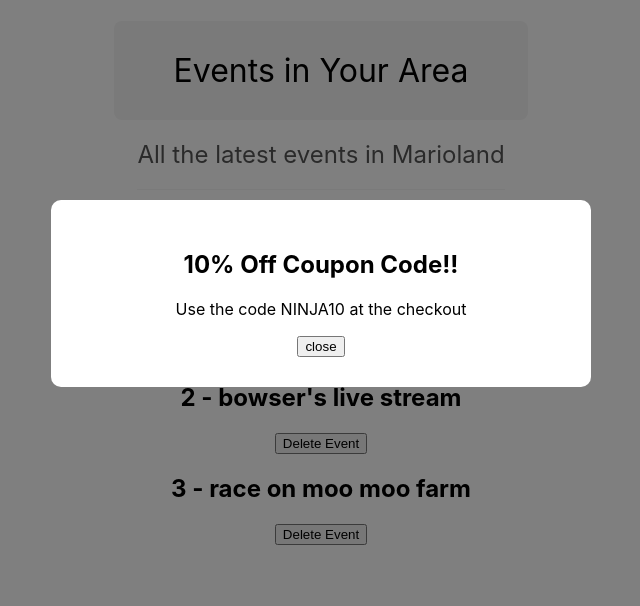
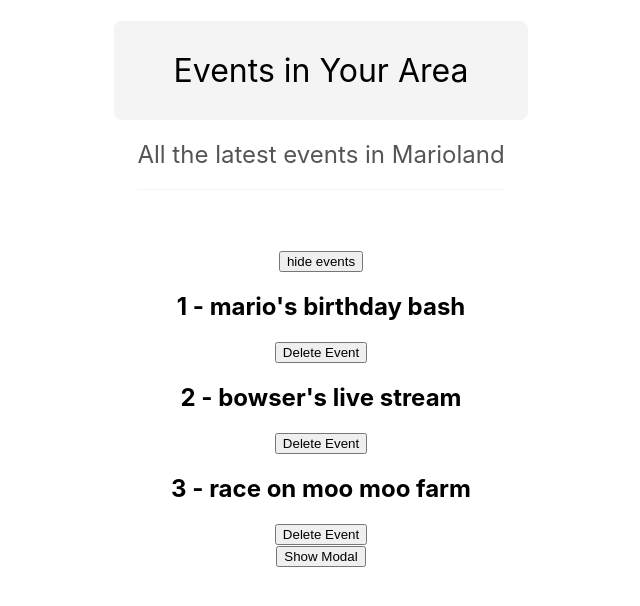
Before and after one commit to adamcope/my-react-app, a React (Create React App) app: page / in a window 1280 px wide. Shown: the top 606 px of the page, without its empty margins (319-959 px from the left). Built offline with nearby package versions, Linux system fonts and the light colour scheme.

Commit message:
lesson 30

```diff
--- a/src/App.js
+++ b/src/App.js
@@ -4,7 +4,7 @@ import Title from './components/Title'
 import Modal from './components/Modal'
 
 function App() {
-  const [showModal, setShowModal] = useState(true)
+  const [showModal, setShowModal] = useState(false)
   const [showEvents, setShowEvents] = useState(true);
   const [events, setEvents] = useState([
     { title: "mario's birthday bash", id: 1 },
@@ -52,6 +52,8 @@ function App() {
             <button onClick={() => handleClick(event.id)}>Delete Event</button>
           </React.Fragment>
         ))}
+        <br/>
+        <button onClick={setShowModal}>Show Modal</button>
 
         {showModal && <Modal handleClose={handleClose}>
         <h2>10% Off Coupon Code!!</h2>
```
